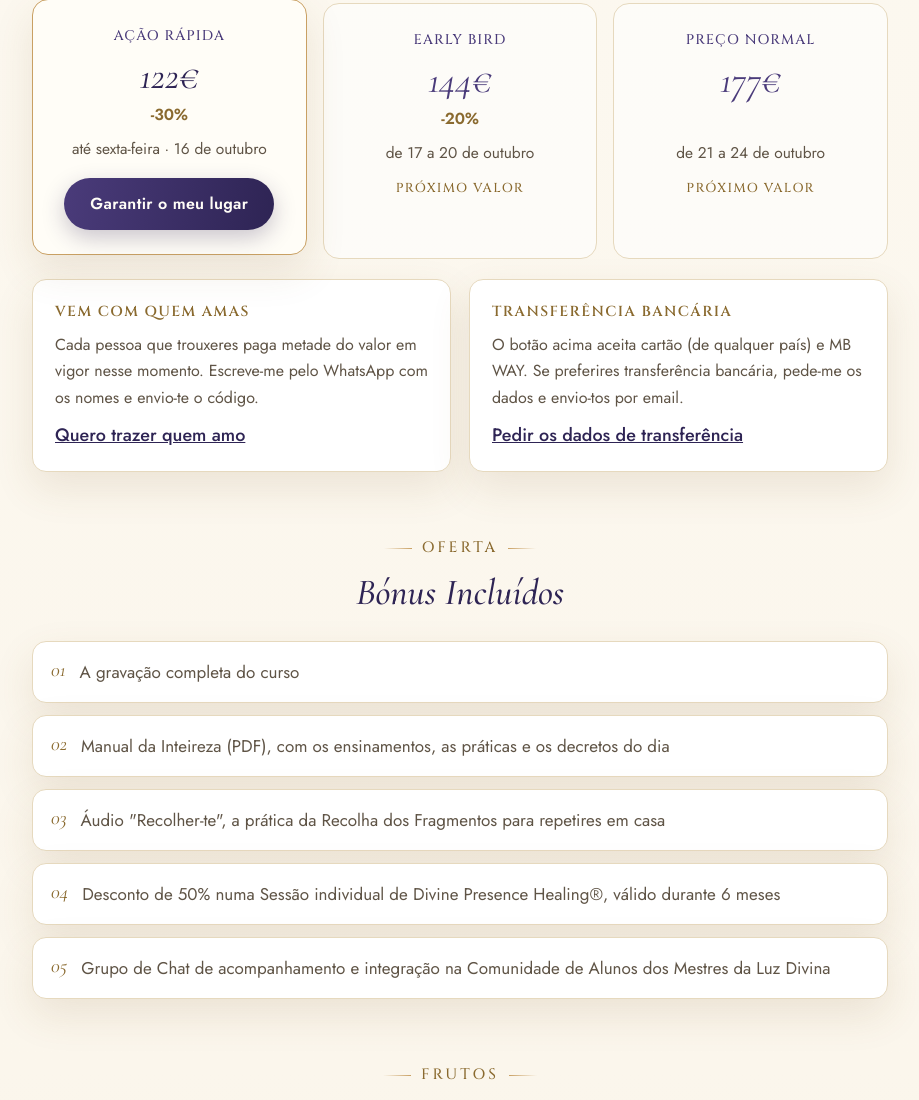
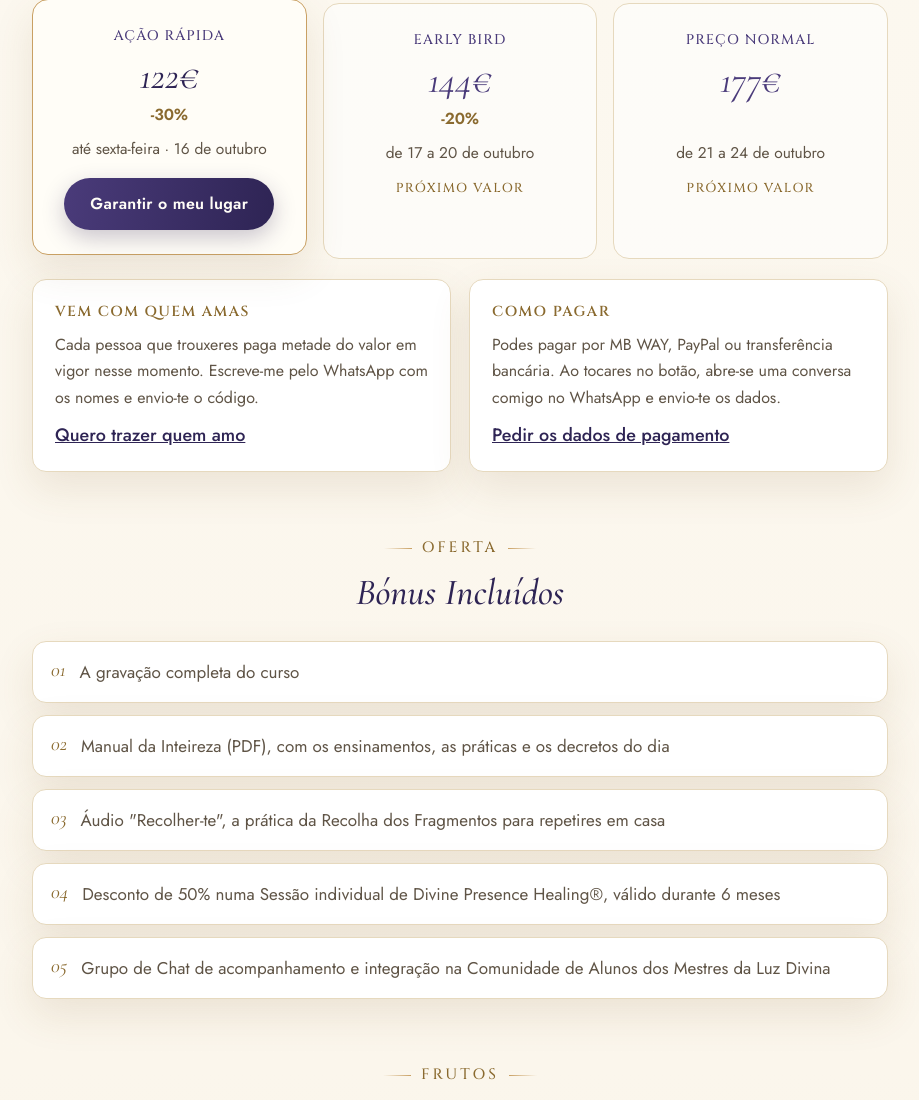
Before and after one commit to JCPaliteiro/inteireza-divina, a plain HTML site: page index.html in a window 1280 px wide. Shown: the part 5061-6161 px from the top of the page, without its empty margins (180-1099 px from the left). Drawn offline with nearby package versions, Linux system fonts and the light colour scheme.

Commit message:
Landing v7: botões de compra pedem pagamento pelo WhatsApp (MB WAY, PayPal, transferência)
Co-Authored-By: Claude Opus 5.5 <noreply@anthropic.com>
Claude-Session: https://claude.ai/code/session_0149rqbfvYqDSNoZTNUkST2m

```diff
--- a/index.html
+++ b/index.html
@@ -395,9 +395,9 @@ footer img{width:150px;height:auto;margin:22px auto 0;display:block}
         <a class="link" data-duo href="#">Quero trazer quem amo</a>
       </div>
       <div class="fine-card">
-        <h4>Transferência bancária</h4>
-        <p>O botão acima aceita cartão (de qualquer país) e MB WAY. Se preferires transferência bancária, pede-me os dados e envio-tos por email.</p>
-        <a class="link" data-other href="#">Pedir os dados de transferência</a>
+        <h4>Como pagar</h4>
+        <p>Podes pagar por MB WAY, PayPal ou transferência bancária. Ao tocares no botão, abre-se uma conversa comigo no WhatsApp e envio-te os dados.</p>
+        <a class="link" data-other href="#">Pedir os dados de pagamento</a>
       </div>
     </div>
   </section>
@@ -451,7 +451,7 @@ footer img{width:150px;height:auto;margin:22px auto 0;display:block}
     <details><summary>E se não puder estar ao vivo?</summary><p>Recebes a gravação completa. A Cura e as Iniciações são transmitidas a todos os inscritos. Mas se puderes, vem ao vivo!</p></details>
     <details><summary>Há pausas?</summary><p>Sim, duas pausas de 25 minutos, entre cada movimento.</p></details>
     <details><summary>E se trouxer alguém?</summary><p>Cada pessoa que trouxeres paga metade do valor em vigor nesse momento. Escreve-me pelo WhatsApp com os nomes e envio-te o código.</p></details>
-    <details><summary>Como pago?</summary><p>Com cartão (de qualquer país) ou MB WAY, no botão do valor em vigor. Para transferência bancária, toca em "Pedir os dados de transferência" e envio-tos por email.</p></details>
+    <details><summary>Como pago?</summary><p>Por MB WAY, PayPal ou transferência bancária. Toca no botão do valor em vigor: abre-se uma conversa comigo no WhatsApp e envio-te os dados para pagares.</p></details>
     <details><summary>Isto substitui tratamento médico ou psicológico?</summary><p>Não. É um trabalho espiritual, complementar. Não interrompas nenhum tratamento.</p></details>
   </section>
 
@@ -490,9 +490,9 @@ footer img{width:150px;height:auto;margin:22px auto 0;display:block}
 </div>
 
 <script>
-/* === CONFIGURAÇÃO: cola os links do Stripe em LINKS quando existirem (vazio = WhatsApp) === */
+/* === v7 (16 out 2026): pagamento só por WhatsApp (MB WAY, PayPal, transferência). LINKS vazio = WhatsApp === */
 const CURSO = "Inteireza Divina (sábado, 24 de outubro)";
-const LINKS = { "Ação Rápida":"https://buy.stripe.com/7sY6oGgxm6lK76W4Hi4Ja0e", "Early Bird":"https://buy.stripe.com/aFadR8ch6cK876W4Hi4Ja0f", "Preço normal":"https://buy.stripe.com/4gM14mfti8tS3UKgq04Ja0g" };
+const LINKS = {};
 const WHATS = "351933416434";
 const wa = t => "https://wa.me/" + WHATS + "?text=" + encodeURIComponent(t);
 const ext = (a,h) => { if(!a) return; a.href=h; a.target="_blank"; a.rel="noopener"; };
@@ -503,12 +503,12 @@ const ext = (a,h) => { if(!a) return; a.href=h; a.target="_blank"; a.rel="noopen
     if (!first) { first = card; card.classList.add("featured"); }
     else { card.classList.add("later"); if (card.dataset.from) card.querySelector(".until").textContent = card.dataset.from; }
     const n = card.dataset.name, p = card.dataset.price;
-    ext(card.querySelector(".buy-btn"), LINKS[n] || wa("Olá João! Quero o meu lugar no Curso "+CURSO+", a "+p+" ("+n+")."));
+    ext(card.querySelector(".buy-btn"), LINKS[n] || wa("Olá João! Quero o meu lugar no Curso "+CURSO+", a "+p+" ("+n+"). Podes enviar-me os dados para pagar por MB WAY, PayPal ou transferência bancária?"));
   });
   const p = first ? first.dataset.price : "";
   if (!first) document.querySelector(".closed-msg").hidden = false;
   ext(document.querySelector("[data-duo]"), wa("Olá João! Quero inscrever-me no Curso "+CURSO+" e trazer quem amo (paga metade)."));
-  ext(document.querySelector("[data-other]"), wa("Olá João! Quero inscrever-me no Curso "+CURSO+(p?" ("+p+")":"")+" e pagar por transferência bancária. Podes enviar-me os dados por email?"));
+  ext(document.querySelector("[data-other]"), wa("Olá João! Quero inscrever-me no Curso "+CURSO+(p?" ("+p+")":"")+". Podes enviar-me os dados para pagar por MB WAY, PayPal ou transferência bancária?"));
   ext(document.querySelector("[data-write]"), wa("Olá João! Tenho uma pergunta sobre o Curso "+CURSO+"."));
 })();
 
--- a/pixel.js
+++ b/pixel.js
@@ -23,7 +23,7 @@
   function track(ev, data) { if (window.fbq) fbq('track', ev, data || {}); }
 
   document.addEventListener('click', function (e) {
-    var a = e.target.closest && e.target.closest('a[href*="buy.stripe.com"]');
+    var a = e.target.closest && e.target.closest('a[href*="buy.stripe.com"], a.buy-btn');
     if (a) track('InitiateCheckout', { currency: 'EUR', content_name: 'Inteireza Divina' });
   }, true);
   document.addEventListener('submit', function () { track('CompleteRegistration', { content_name: 'Inteireza Divina' }); }, true);
```
